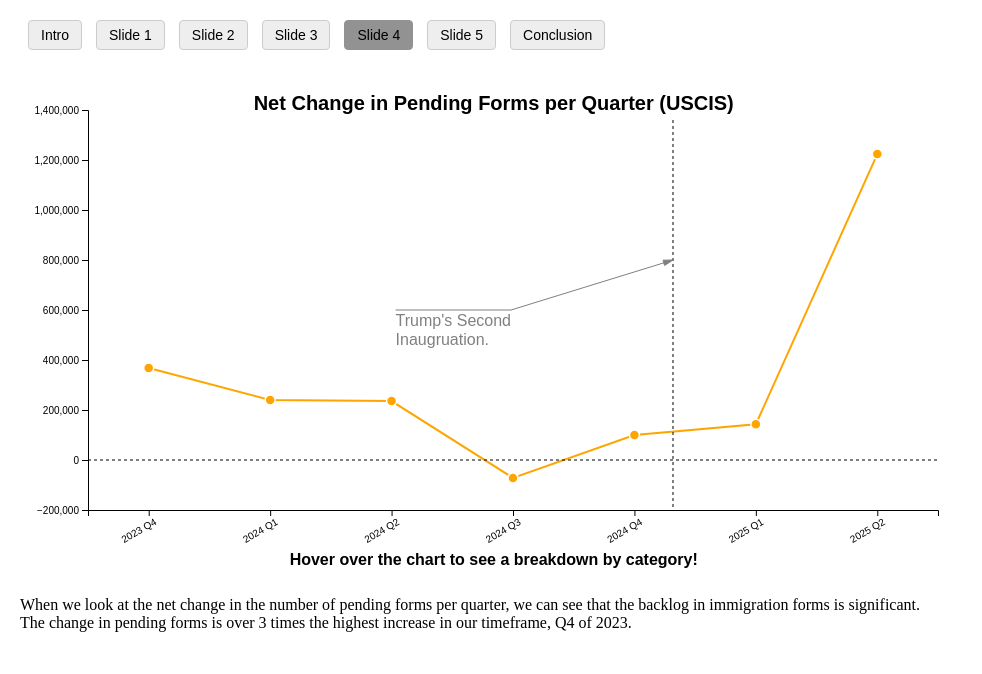
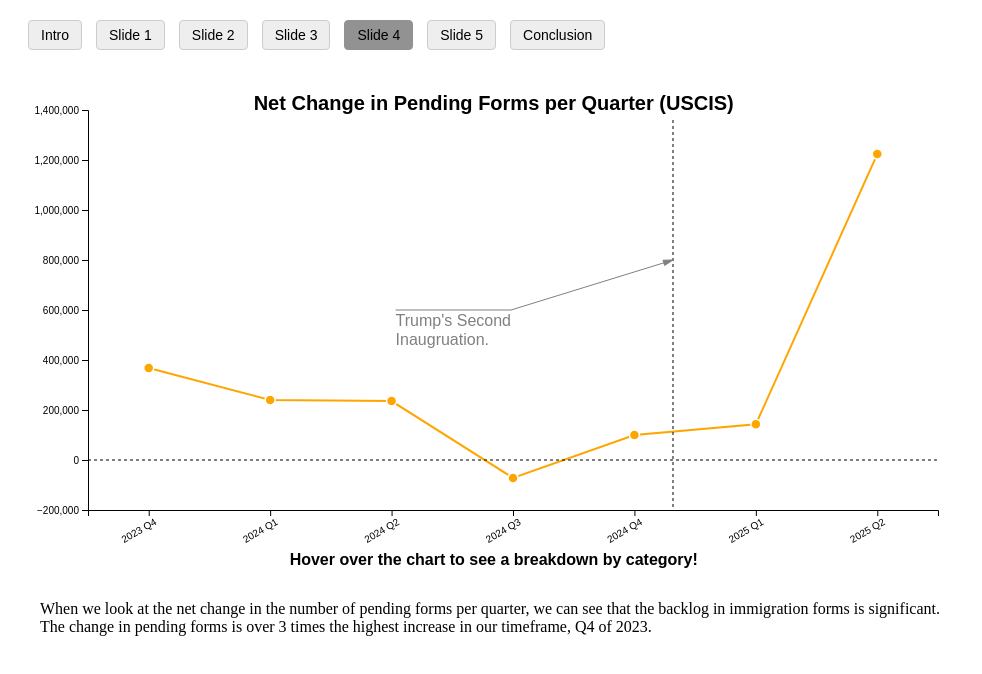
Before and after one commit to bloomquistd/bloomquistd.github.io, a plain HTML site: page html/slide4.html in a window 1280 px wide. Shown: the whole page, without its empty margins (0-982 px from the left). Drawn offline with Linux system fonts and the light colour scheme.

Commit message:
adjust the padding a bit

```diff
--- a/html/slide4.html
+++ b/html/slide4.html
@@ -22,7 +22,7 @@
   <div class="tooltip" style="opacity: 0;"></div>
 
    <script src="../slide4.js"></script>
-   <div>
+   <div style="margin: 20px;">
        <p>
       When we look at the net change in the number of pending forms per quarter, we can see that the backlog in immigration forms is significant. <br>
       The change in pending forms is over 3 times the highest increase in our timeframe, Q4 of 2023.
```
Also changed, not shown: html/slide5.html (+1 -1 lines).
